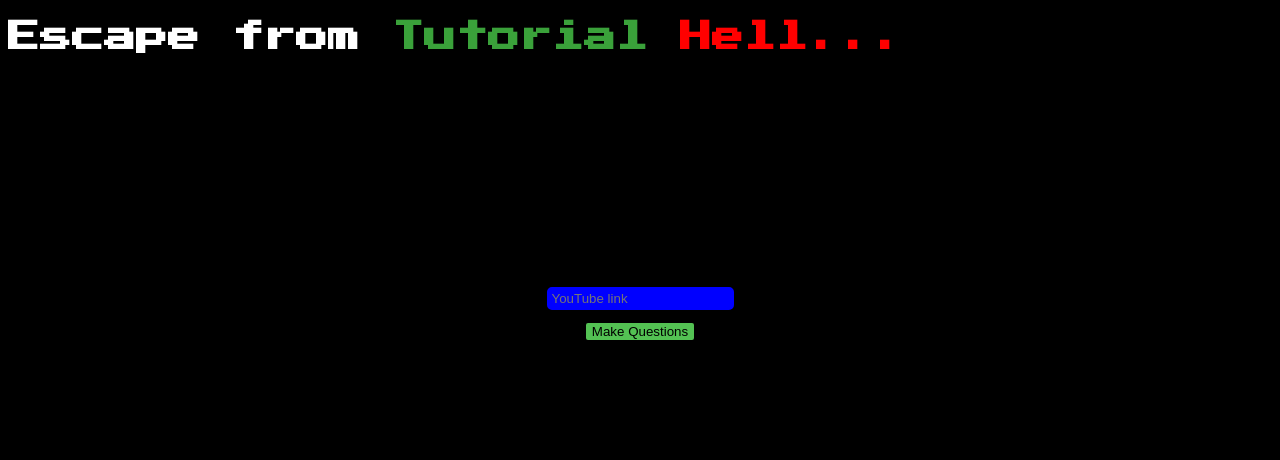
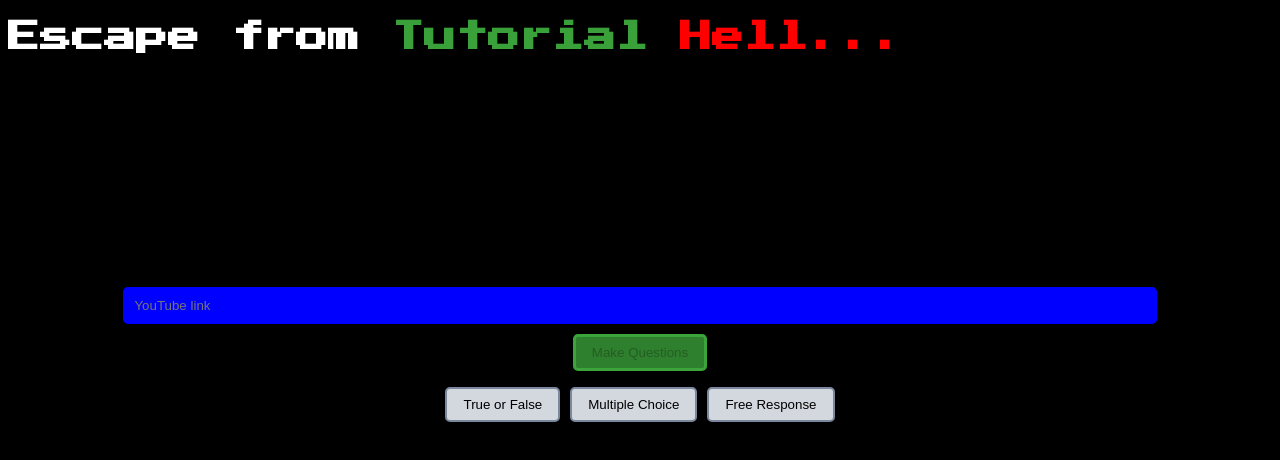
Before and after one commit to Tavasya/TutorialHell, a React (Vite) app: page / in a window 1280 px wide. Shown: the top 460 px of the page. Built offline with nearby package versions, Linux system fonts and the light colour scheme.

Commit message:
added choice buttons, working on sending its data to backedn

```diff
--- a/src/components/YoutubeInput.jsx
+++ b/src/components/YoutubeInput.jsx
@@ -1,23 +1,34 @@
 import { useState } from "react";
 import styles from './YoutubeInput.module.css';
 
-
-
 function YoutubeInput() {
     const [ytLink, setytLink] = useState("");
-    const [transcript, setTranscript] = useState("null");
+    const [transcript, setTranscript] = useState(null);
     const [questions, setQuestions] = useState([]);
+    const [buttonStates, setButtonStates] = useState([false, false, false]);
+    const [loading, setLoading] = useState(false);
+    const [error, setError] = useState(null);
 
     const generateQuestions = async () => {
+        setLoading(true);
+        setError(null);
         try {
             const response = await fetch(`http://localhost:5000/api/transcript?url=${ytLink}`);
+            if (!response.ok) throw new Error("Network response was not ok");
             const data = await response.json();
 
-            console.log("Data: ", data); // Handle the transcript data here
-            //console.log(questions);
+            setTranscript(data.transcript); // Set the transcript data here
+            setQuestions(data.questions); // Assuming questions are part of the response
+            setLoading(false);
         } catch (error) {
             console.error("Error fetching transcript:", error);
+            setError("Failed to fetch transcript. Please check the YouTube link and try again.");
+            setLoading(false);
         }
+    };
+
+    const handleToggle = (index) => {
+        setButtonStates((prevStates) => prevStates.map((state, i) => (i === index ? !state : state)));
     };
 
     return (
@@ -28,9 +39,54 @@ function YoutubeInput() {
                 value={ytLink}
                 onChange={(e) => setytLink(e.target.value)}
             />
-            <button className={styles.button} type="submit" onClick={generateQuestions}>
-                Make Questions
+            <button className={styles.button} type="submit" onClick={generateQuestions} disabled={loading || !ytLink}>
+                {loading ? "Loading..." : "Make Questions"}
             </button>
+            {error && <p className={styles.error}>{error}</p>}
+
+            <div className={styles.options}>
+                <button
+                    type="button"
+                    className={`${styles.choice} ${buttonStates[0] ? styles.clicked : ''}`}
+                    onClick={() => handleToggle(0)}
+                >
+                    True or False
+                </button>
+
+                <button
+                    type="button"
+                    className={`${styles.choice} ${buttonStates[1] ? styles.clicked : ''}`}
+                    onClick={() => handleToggle(1)}
+                >
+                    Multiple Choice
+                </button>
+
+                <button
+                    type="button"
+                    className={`${styles.choice} ${buttonStates[2] ? styles.clicked : ''}`}
+                    onClick={() => handleToggle(2)}
+                >
+                    Free Response
+                </button>
+            </div>
+
+            {transcript && (
+                <div className={styles.transcript}>
+                    <h3>Transcript:</h3>
+                    <p>{transcript}</p>
+                </div>
+            )}
+
+            {questions.length > 0 && (
+                <div className={styles.questions}>
+                    <h3>Generated Questions:</h3>
+                    <ul>
+                        {questions.map((question, index) => (
+                            <li key={index}>{question}</li>
+                        ))}
+                    </ul>
+                </div>
+            )}
         </div>
     );
 }
--- a/src/components/YoutubeInput.module.css
+++ b/src/components/YoutubeInput.module.css
@@ -1,5 +1,4 @@
-
-.container{
+.container {
     display: flex;
     align-items: center;
     justify-content: center;
@@ -7,23 +6,88 @@
     margin-top: 14rem;
 }
 
-.input{
+.input {
     border: 3px solid blue;
     background-color: blue;
     color: white;
     border-radius: 5px;
     margin: 10px;
+    padding: 0.5rem;
+    width: 80%; /* Adjust width as needed */
 }
 
-.button{
+.button {
     background-color: hsl(120, 47%, 54%);
     cursor: pointer;
-    border: 3px solid;
+    border: 3px solid hsl(120, 47%, 44%);
     border-radius: 5px;
+    padding: 0.5rem 1rem;
     transition: transform 0.2s ease-in-out; /* Smooth transition */
 }
 
-.button:hover{
+.button:disabled {
+    background-color: hsl(120, 47%, 34%);
+    cursor: not-allowed;
+}
+
+.button:hover:not(:disabled) {
     background-color: hsl(120, 47%, 44%);
     transform: scale(1.1);
 }
+
+.options {
+    display: flex;
+    gap: 10px;
+    margin-top: 1rem;
+}
+
+/* Base style for choice buttons */
+.choice {
+    background-color: hsl(220, 15%, 85%);
+    color: black;
+    border: 2px solid hsl(220, 15%, 55%);
+    border-radius: 5px;
+    padding: 0.5rem 1rem;
+    transition: transform 0.2s ease-in-out, background-color 0.2s;
+    cursor: pointer;
+}
+
+/* Style for enlarged and active state */
+.choice.clicked {
+    background-color: hsl(220, 60%, 50%);
+    color: white;
+    border-color: hsl(220, 60%, 40%);
+    transform: scale(1.1); /* Keeps the button enlarged when clicked */
+}
+
+/* Hover effect for non-selected buttons */
+.choice:hover:not(.clicked) {
+    transform: scale(1.1);
+}
+
+
+.error {
+    color: red;
+    font-size: 0.9rem;
+    margin-top: 0.5rem;
+    text-align: center;
+}
+
+.transcript, .questions {
+    margin-top: 1.5rem;
+    width: 90%;
+    text-align: left;
+}
+
+.transcript h3, .questions h3 {
+    margin-bottom: 0.5rem;
+    color: hsl(220, 15%, 35%);
+}
+
+.questions ul {
+    padding-left: 1.5rem;
+}
+
+.questions li {
+    margin-bottom: 0.5rem;
+}
```
Also changed, not shown: 1 other file (tests, documents, lock files or other folders).
